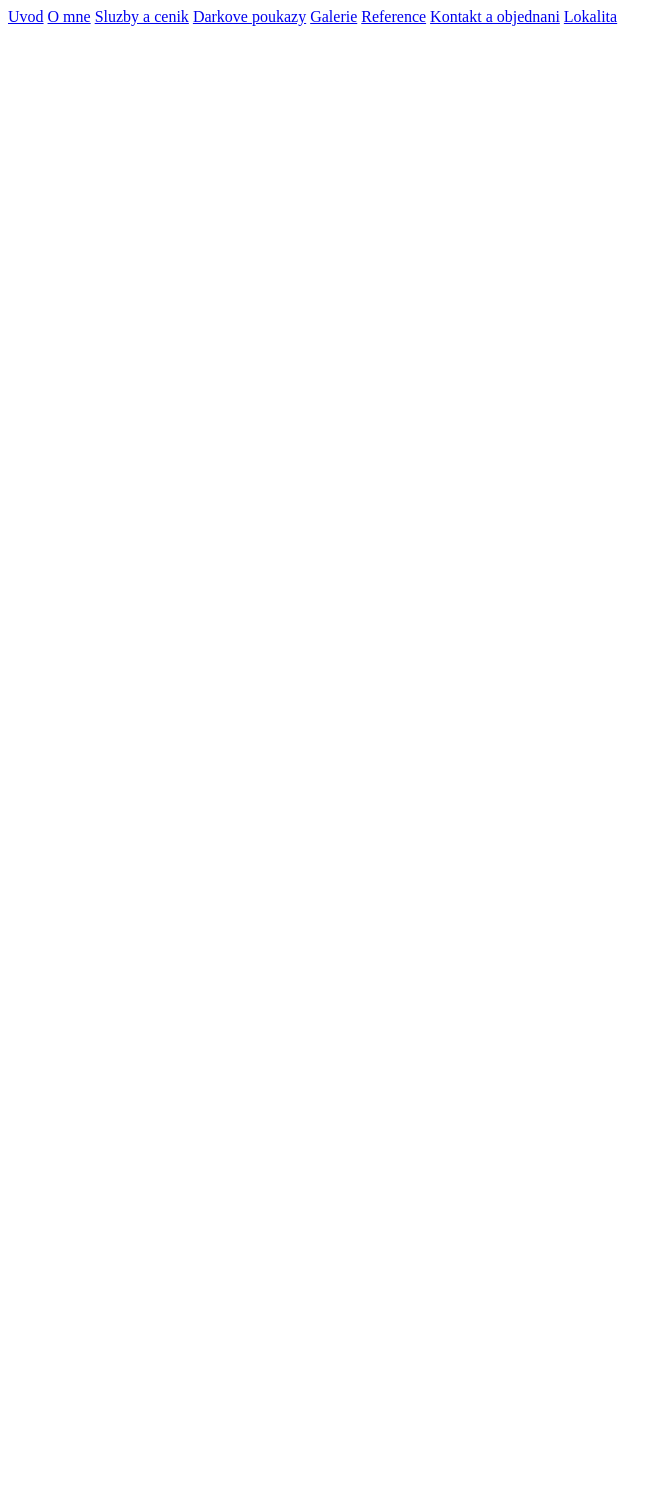
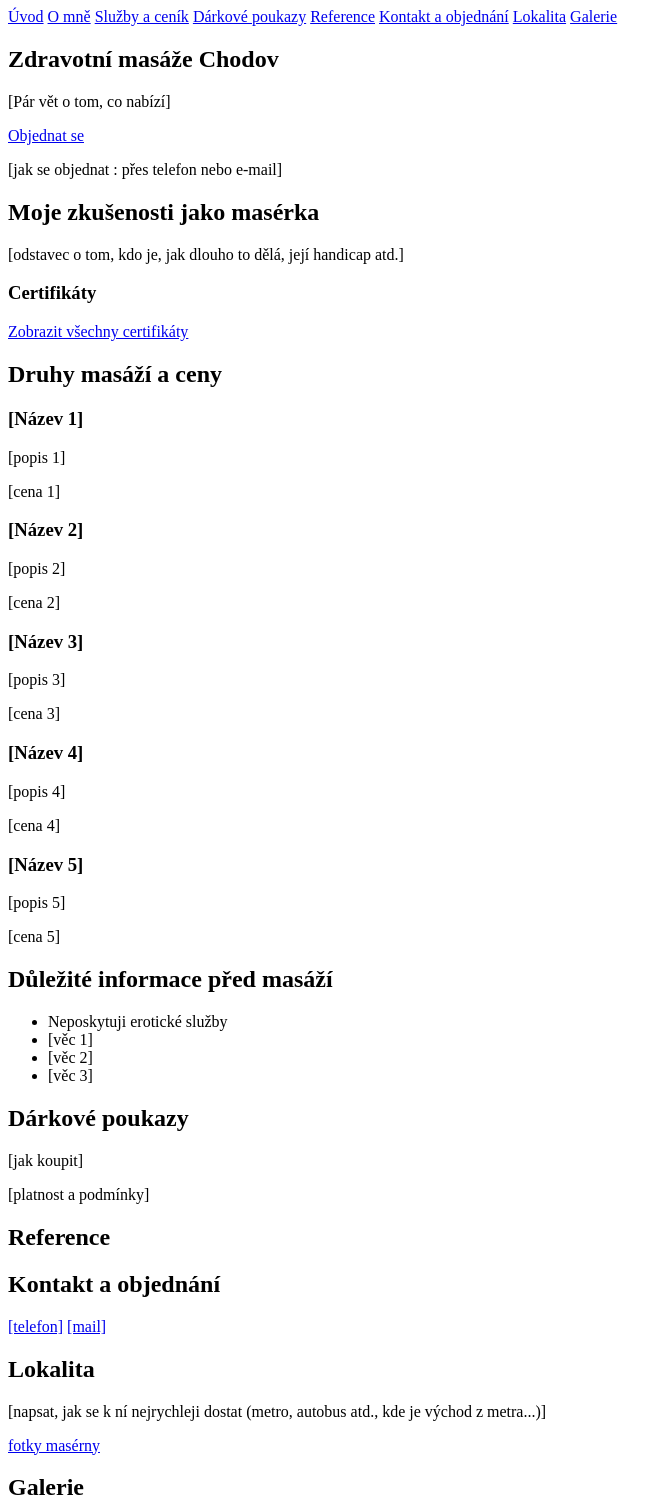
Before and after one commit to gabrieldevcoder-coder/Jana_Cervinkova, a plain HTML site: page index.html in a window 1280 px wide. Shown: the whole page, without its empty margins (0-672 px from the left). Before the commit the page ends 800 px from the top, so only its background shows below. Drawn offline with Linux system fonts and the light colour scheme.

Commit message:
Update page structure

```diff
--- a/index.html
+++ b/index.html
@@ -1,51 +1,121 @@
 <!DOCTYPE html>
-<html lang="en">
+<html lang="cs">
 <head>
     <meta charset="UTF-8">
     <meta name="viewport" content="width=device-width, initial-scale=1.0">
+    <meta name="description" content="[Doplnit!!!!]">
     <link rel="stylesheet" href="style.css">
-    <title>Masaz</title>
-
+    <title>Zdravotní masáže Chodov</title>
 </head>
 <body>
     <header>
         <nav>
-            <a href="#Uvod"> Uvod</a>
-            <a href="#O_mne">O mne</a>
-            <a href="#Sluzby_a_cenik">Sluzby a cenik</a>
-            <a href="#Darkove_poukazy">Darkove poukazy</a>
-            <a href="#Galerie">Galerie</a>
-            <a href="#Reference">Reference</a>
-            <a href="#Kontakt_a_objednani">Kontakt a objednani</a>
-            <a href="#Lokalita">Lokalita</a>
+            <a href="#uvod">Úvod</a>
+            <a href="#o-mne">O mně</a>
+            <a href="#sluzby-a-cenik">Služby a ceník</a>
+            <a href="#darkove-poukazy">Dárkové poukazy</a>
+            <a href="#reference">Reference</a>
+            <a href="#kontakt-a-objednani">Kontakt a objednání</a>
+            <a href="#lokalita">Lokalita</a>
+            <a href="#galerie">Galerie</a>
         </nav>
     </header>
+
     <main>
-            <section id = "Uvod">
+        <section id="uvod">
+            <h1>Zdravotní masáže Chodov</h1>
+            <p>[Pár vět o tom, co nabízí]</p>
+            <a href="#kontakt-a-objednani" class="objednat-se">Objednat se</a>
+            <p>[jak se objednat : přes telefon nebo e-mail]</p>
+        </section>
 
+        <section id="o-mne">
+            <h2>Moje zkušenosti jako masérka</h2>
+            <p>[odstavec o tom, kdo je, jak dlouho to dělá, její handicap atd.]</p>
+            <h3>Certifikáty</h3>
+            <a href="#certifikaty">Zobrazit všechny certifikáty</a>
         </section>
-            <section id = "O_mne">
 
+        <section id="sluzby-a-cenik">
+            <h2>Druhy masáží a ceny</h2>
+            <article>
+                <h3>[Název 1]</h3>
+                <p>[popis 1]</p>
+                <p class="cena">[cena 1]</p>
+            </article>
+            <article>
+                <h3>[Název 2]</h3>
+                <p>[popis 2]</p>
+                <p class="cena">[cena 2]</p>
+            </article>
+            <article>
+                <h3>[Název 3]</h3>
+                <p>[popis 3]</p>
+                <p class="cena">[cena 3]</p>
+            </article>
+            <article>
+                <h3>[Název 4]</h3>
+                <p>[popis 4]</p>
+                <p class="cena">[cena 4]</p>
+            </article>
+            <article>
+                <h3>[Název 5]</h3>
+                <p>[popis 5]</p>
+                <p class="cena">[cena 5]</p>
+            </article>
+
+            <h2>Důležité informace před masáží</h2>
+            <ul>
+                <li>Neposkytuji erotické služby</li> <!-- zvýraznit text -->
+                <li>[věc 1]</li>
+                <li>[věc 2]</li>
+                <li>[věc 3]</li>
+            </ul>
         </section>
-            <section id = "Sluzby_a_cenik">
 
+        <section id="darkove-poukazy">
+            <h2>Dárkové poukazy</h2>
+            <p>[jak koupit]</p>
+            <p>[platnost a podmínky]</p>
+            <!-- tady ještě později bude tlačítko koupit a v JS se to udělá, ale budu muset zjistit jak. Teď to neřešit! Až budeme u konce a budeme dělat detaily v JS (což bude asi až po CSS), tak se k tomu dostaneme -->
         </section>
-            <section id = "Darkove_poukazy">
 
+        <section id="reference">
+            <h2>Reference</h2>
+            <!-- tady nějak udělat, aby šlo přidávání referencí (to bude asi těžké, řešit až ke konci) -->
         </section>
-            <section id = "Galerie">
 
+        <section id="kontakt-a-objednani">
+            <h2>Kontakt a objednání</h2>
+            <a href="tel:+[telefon]">[telefon]</a>
+            <a href="mailto:[mail]">[mail]</a>
+            <!-- bonus: klientka chtěla, aby si lidé mohli zvolit přibližné termíny a časy, ona pak potvrdí např. do 1–2 dnů -->
         </section>
-            <section id = "Reference">
 
+        <section id="lokalita">
+            <h2>Lokalita</h2>
+            <!-- přidat mapu přes iframe -->
+            <p>[napsat, jak se k ní nejrychleji dostat (metro, autobus atd., kde je východ z metra...)]</p>
+            <a href="#maserna">fotky masérny</a>
         </section>
-            <section id = "Kontakt_a_objednani">
 
-            </section>
-            <section id = "Lokalita">
-
+        <section id="galerie">
+            <h2>Galerie</h2>
+            <div id="maserna">
+                <!-- fotky vnitřku a venku -->
+            </div>
+            <div class="moje-fotky">
+                <!-- fotky, jak pracuje a dělá ty konkrétní masáže -->
+            </div>
+            <div id="certifikaty">
+                <!-- fotky všech certifikátů -->
+            </div>
         </section>
     </main>
+
+    <footer>
+
+    </footer>
     <script src="script.js"></script>
 </body>
 </html>
```
Lines whose indentation alone changed are shown as unchanged.
